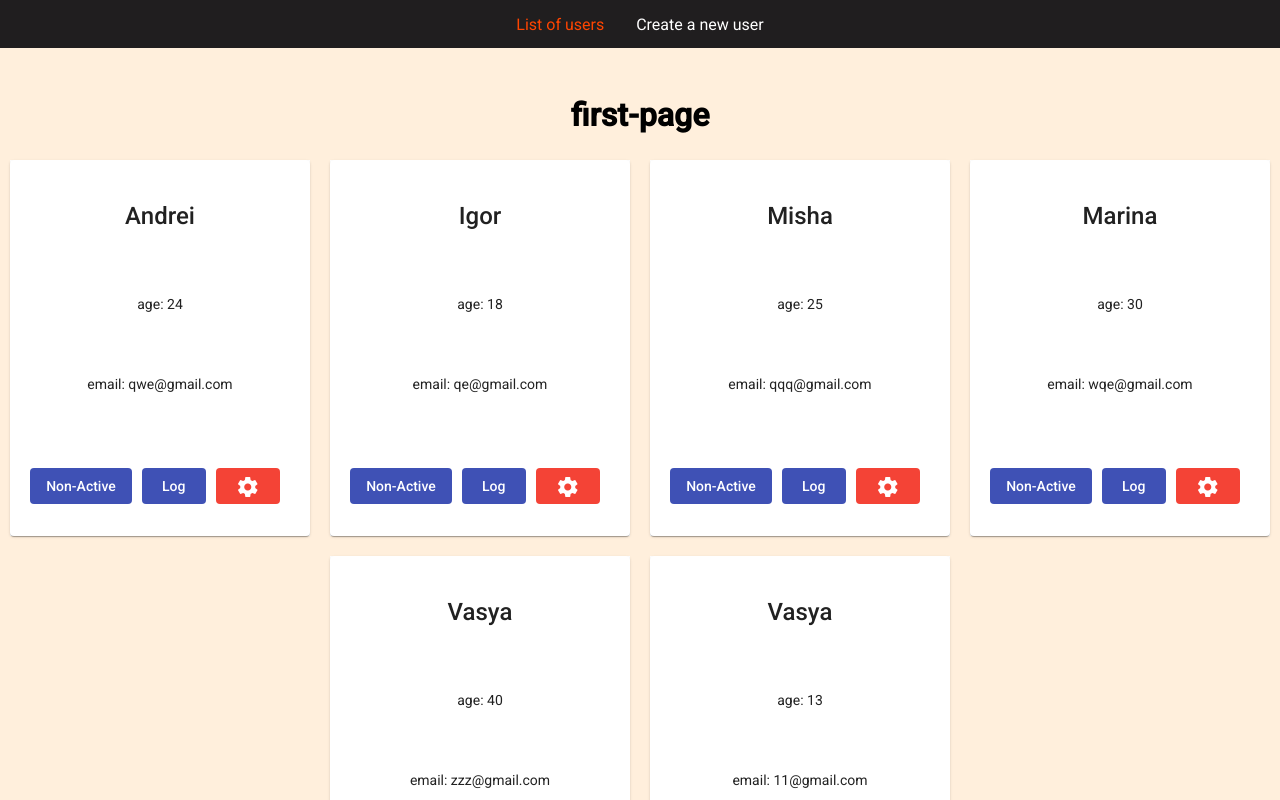
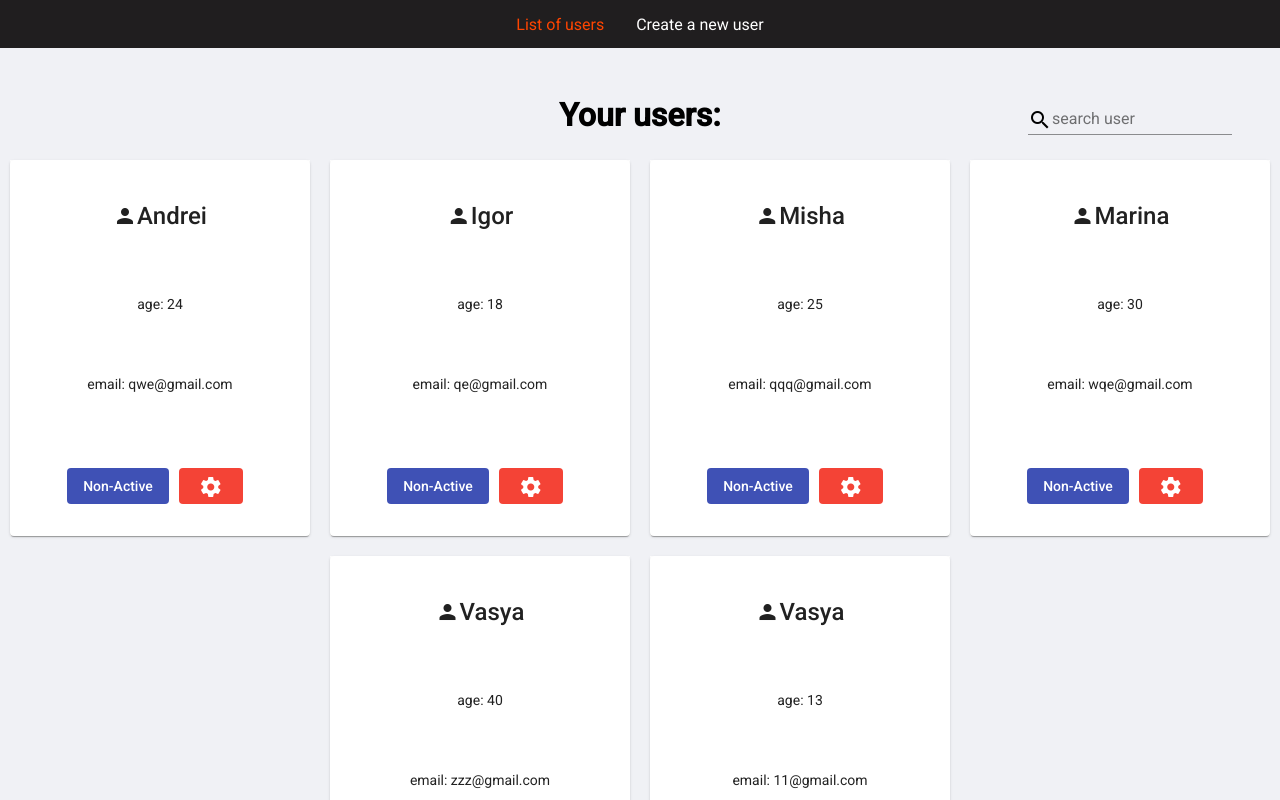
Before and after one commit to sivyankof/angular-test, an Angular app: page / in a window 1280 px wide. Shown: the top 800 px of the page. Built offline with nearby package versions, Linux system fonts and the light colour scheme.

Commit message:
feat: add search component

```diff
--- a/src/app/features/users/containers/list-users-shell/list-users-shell.component.html
+++ b/src/app/features/users/containers/list-users-shell/list-users-shell.component.html
@@ -1,6 +1,13 @@
 <div class="container">
-    <h2 class="title">first-page</h2>
+    <h2 class="title">Your users:</h2>
 
+    <div *ngIf="!users.length; else showUsers" class="spinner">
+        <mat-spinner></mat-spinner>
+    </div>
+
+    <app-search-user-shell (updateListUsers)="updateListUsers($event)" class="search-input"></app-search-user-shell>
+
+    <ng-template #showUsers>
         <div class="items">
             <app-user
                 *ngFor="let user of users; let i = index"
@@ -9,7 +16,6 @@
                 [user]="user"
                 [id]="i"
                 (toggleActiveUser)="toggleActiveUser($event)"
-            (log)="log($event)"
                 (openSetting)="openSetting(i)"
             >
             </app-user>
@@ -24,4 +30,5 @@
                 Active all users
             </button>
         </div>
+    </ng-template>
 </div>
--- a/src/app/features/users/containers/list-users-shell/list-users-shell.component.scss
+++ b/src/app/features/users/containers/list-users-shell/list-users-shell.component.scss
@@ -1,17 +1,33 @@
 .container {
-    background-color: #ffefdc;
+    background-color: #f0f1f5;
     display: flex;
     flex-direction: column;
     justify-content: space-between;
     padding: 2rem 0;
     box-sizing: border-box;
-    height: 95vh;
+    min-height: 95vh;
 
     h2 {
         margin: 0 auto;
         font-size: 2rem;
         text-align: center;
         padding: 1rem;
+    }
+
+    .search-input {
+        position: absolute;
+        right: 0px;
+        top: 90px;
+        margin-right: 3rem;
+    }
+
+    .spinner {
+        display: flex;
+        flex-direction: row;
+        justify-content: center;
+        align-items: center;
+        align-self: center;
+        margin-bottom: 50vh;
     }
 
     .items {
@@ -54,6 +70,7 @@
     .wrap-btn {
         display: flex;
         justify-content: center;
+        align-items: center;
 
         .btn-toggle-hide,
         .btn-active-all-users {
--- a/src/app/features/users/containers/list-users-shell/list-users-shell.component.ts
+++ b/src/app/features/users/containers/list-users-shell/list-users-shell.component.ts
@@ -1,10 +1,10 @@
 import { Component, OnInit, QueryList, ViewChildren } from '@angular/core';
 import { take } from 'rxjs/operators';
+import { Router } from '@angular/router';
 
 import { User } from 'src/app/shared-module/interface/user.interface';
 import { UsersService } from 'src/app/shared-module/service/users.service';
 import { UserComponent } from 'src/app/shared-module/components/user/user.component';
-import { Router } from '@angular/router';
 
 @Component({
     selector: 'Users',
@@ -26,32 +26,27 @@ export class ListUsersComponent implements OnInit {
             .getUsers()
             .pipe(take(1))
             .subscribe(
-                (date: User[]) => {
-                    this.users = date;
-                },
-                (err: any) => {
-                    console.log('err', err);
-                    this.users = [];
-                },
+                (date: User[]) => (this.users = date),
+                (err: any) => (this.users = []),
             ),
             this.findActiveUsers();
     }
 
-    public toggleHideUsers() {
+    updateListUsers(data: User[]) {
+        this.users = data;
+    }
+
+    toggleHideUsers() {
         this.hiddenUsers = !this.hiddenUsers;
     }
 
-    private toggleActiveUser(user: User): void {
+    toggleActiveUser(user: User): void {
         user.activated = !user.activated;
         this.findActiveUsers();
     }
 
-    private findActiveUsers() {
+    findActiveUsers() {
         this.allUserActive = this.users.filter((user) => user.activated);
-    }
-
-    private log(user: User) {
-        console.log(user);
     }
 
     setActiveAllUsers() {
--- /dev/null
+++ b/src/app/features/users/containers/search-user-shell/search-user-shell.component.html
@@ -0,0 +1,4 @@
+<mat-form-field [formGroup]="mySearch" class="search-input">
+    <mat-icon matPrefix class="icon">search</mat-icon>
+    <input formControlName="search" matInput type="search" placeholder="search user" class="search-input" />
+</mat-form-field>
--- /dev/null
+++ b/src/app/features/users/containers/search-user-shell/search-user-shell.component.scss
@@ -0,0 +1,4 @@
+.icon {
+    position: relative;
+    top: 7px;
+}
--- /dev/null
+++ b/src/app/features/users/containers/search-user-shell/search-user-shell.component.ts
@@ -0,0 +1,44 @@
+import { Component, EventEmitter, OnInit, Output } from '@angular/core';
+import { FormControl, FormGroup } from '@angular/forms';
+import { debounceTime, distinctUntilChanged } from 'rxjs/operators';
+
+import { User } from 'src/app/shared-module/interface/user.interface';
+import { UsersService } from 'src/app/shared-module/service/users.service';
+
+@Component({
+    selector: 'app-search-user-shell',
+    templateUrl: './search-user-shell.component.html',
+    styleUrls: ['./search-user-shell.component.scss'],
+})
+export class SearchUserShellComponent implements OnInit {
+    @Output() updateListUsers = new EventEmitter();
+
+    public users: User[] = [];
+    public copyUsers = [];
+    public mySearch: FormGroup;
+
+    constructor(private userService: UsersService) {}
+
+    ngOnInit(): void {
+        this.mySearch = new FormGroup({ search: new FormControl('') });
+
+        this.userService.getFilterUsers().subscribe((data) => {
+            this.users = data;
+            this.copyUsers = data;
+        });
+
+        this.findUser();
+    }
+
+    findUser() {
+        this.mySearch
+            .get('search')
+            .valueChanges.pipe(debounceTime(500), distinctUntilChanged())
+            .subscribe((data) => {
+                this.copyUsers = [
+                    ...this.users.filter((el) => el.firstName.toLowerCase().includes(data.toLowerCase())),
+                ];
+                this.updateListUsers.emit(this.copyUsers);
+            });
+    }
+}
--- a/src/app/features/users/users.module.ts
+++ b/src/app/features/users/users.module.ts
@@ -12,6 +12,7 @@ import { ListUsersComponent } from './containers/list-users-shell/list-users-she
 import { FormAddressComponent } from './components/form-address/form-address.component';
 import { EditUserShellComponent } from './containers/edit-user-shell/edit-user-shell.component';
 import { FormEditUserComponent } from './components/form-edit-user/form-edit-user.component';
+import { SearchUserShellComponent } from './containers/search-user-shell/search-user-shell.component';
 
 @NgModule({
     declarations: [
@@ -22,6 +23,7 @@ import { FormEditUserComponent } from './components/form-edit-user/form-edit-use
         FormAddressComponent,
         EditUserShellComponent,
         FormEditUserComponent,
+        SearchUserShellComponent,
     ],
     imports: [CommonModule, ReactiveFormsModule, MaterialModule, SharedModule],
     exports: [],
--- a/src/app/shared-module/components/user/user.component.html
+++ b/src/app/shared-module/components/user/user.component.html
@@ -1,5 +1,5 @@
 <mat-card id="item" [ngClass]="{ 'non-active': !user.activated }">
-    <mat-card-title> {{ user.firstName }}</mat-card-title>
+    <mat-card-title class="title"><mat-icon>person</mat-icon> {{ user.firstName }}</mat-card-title>
 
     <mat-card-content>
         <span>age: {{ user.age }}</span
@@ -13,8 +13,6 @@
         {{ user.activated ? 'Non-Active' : 'Active' }}
     </button>
 
-    <button mat-flat-button color="primary" (click)="showLog()">Log</button>
-
     <button mat-flat-button color="warn" class="setting-btn" (click)="onSetting()">
         <mat-icon class="icon">settings</mat-icon>
     </button>
--- a/src/app/shared-module/components/user/user.component.scss
+++ b/src/app/shared-module/components/user/user.component.scss
@@ -1,8 +1,18 @@
+#item {
+
+    .title {
+        display: flex;
+        flex-direction: row;
+        justify-content: center;
+        align-items: center;
+    }
+
     .non-active {
         background-color: #50b2c0;
         color: white;
         transition: 0.4s ease-in-out;
     }
+
     button {
         margin-right: 10px;
     }
@@ -37,3 +47,4 @@ button {
             }
         }
     }
+}
--- a/src/app/shared-module/components/user/user.component.ts
+++ b/src/app/shared-module/components/user/user.component.ts
@@ -11,7 +11,6 @@ export class UserComponent implements OnInit {
     @Input() id: number;
     @Input() hiddenUsers: Boolean;
     @Output() toggleActiveUser: EventEmitter<User> = new EventEmitter();
-    @Output() log: EventEmitter<User> = new EventEmitter();
     @Output() openSetting: EventEmitter<any> = new EventEmitter();
 
     public errorMes: boolean = false;
@@ -29,10 +28,6 @@ export class UserComponent implements OnInit {
         this.toggleActiveUser.emit(user);
     }
 
-    showLog() {
-        this.log.emit(this.user);
-    }
-
     setActivateUser() {
         this.user.activated = true;
     }
--- a/src/app/shared-module/service/users.service.ts
+++ b/src/app/shared-module/service/users.service.ts
@@ -1,6 +1,6 @@
 import { TOUCH_BUFFER_MS } from '@angular/cdk/a11y/input-modality/input-modality-detector';
 import { Injectable } from '@angular/core';
-import { BehaviorSubject, Observable, of, Subject } from 'rxjs';
+import { BehaviorSubject, from, Observable, of, Subject } from 'rxjs';
 import { delay } from 'rxjs/operators';
 
 import { User } from 'src/app/shared-module/interface/user.interface';
@@ -24,6 +24,10 @@ export class UsersService {
         return of(users).pipe(delay(1000));
     }
 
+    getFilterUsers(): Observable<any> {
+        return of(users).pipe(delay(1000));
+    }
+
     getOneUser(id: number) {
         const user = users[id];
         this.user.next(user);
```
Lines whose indentation alone changed are shown as unchanged.
